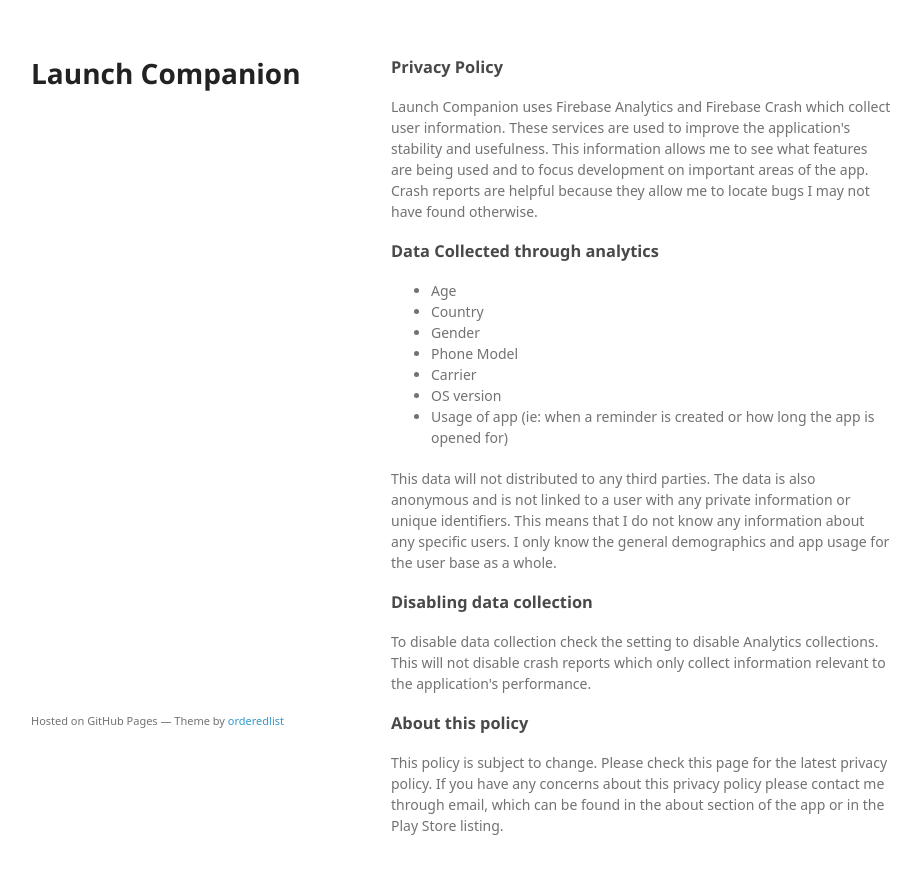
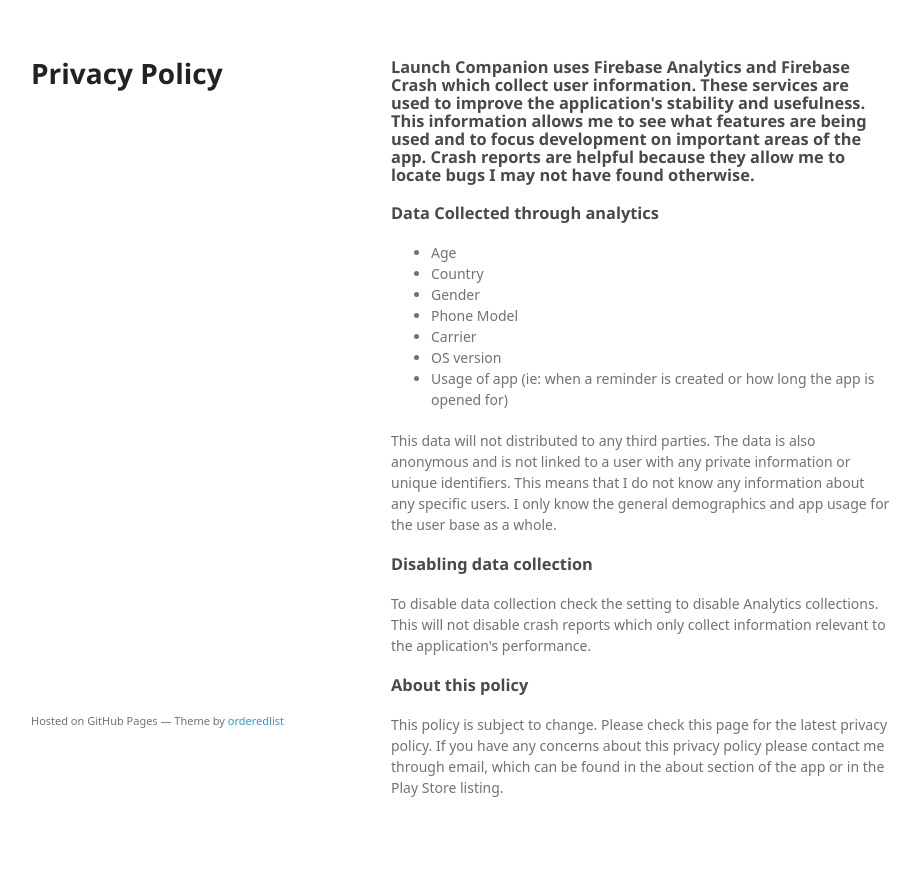
Before and after one commit to jacobgb24/Launch-Companion, a plain HTML site: page index.html in a window 1280 px wide. Shown: the whole page, without its empty margins (179-1100 px from the left). Drawn offline with Linux system fonts and the light colour scheme; a web font is replaced by a local one.

Commit message:
Update index.html

```diff
--- a/index.html
+++ b/index.html
@@ -15,13 +15,12 @@
   <body>
     <div class="wrapper">
       <header>
-        <h1>Launch Companion</h1>
+        <h1>Privacy Policy</h1>
         <p></p>
 
       </header>
       <section>
         <h3>
-<a id="privacy-policy" class="anchor" href="#privacy-policy" aria-hidden="true"><span aria-hidden="true" class="octicon octicon-link"></span></a>Privacy Policy</h3>
 
 <p>Launch Companion uses Firebase Analytics and Firebase Crash which collect user information. These services are used to improve the application's stability and usefulness. This information allows me to see what features are being used and to focus development on important areas of the app. Crash reports are helpful because they allow me to locate bugs I may not have found otherwise.</p>
 
```
